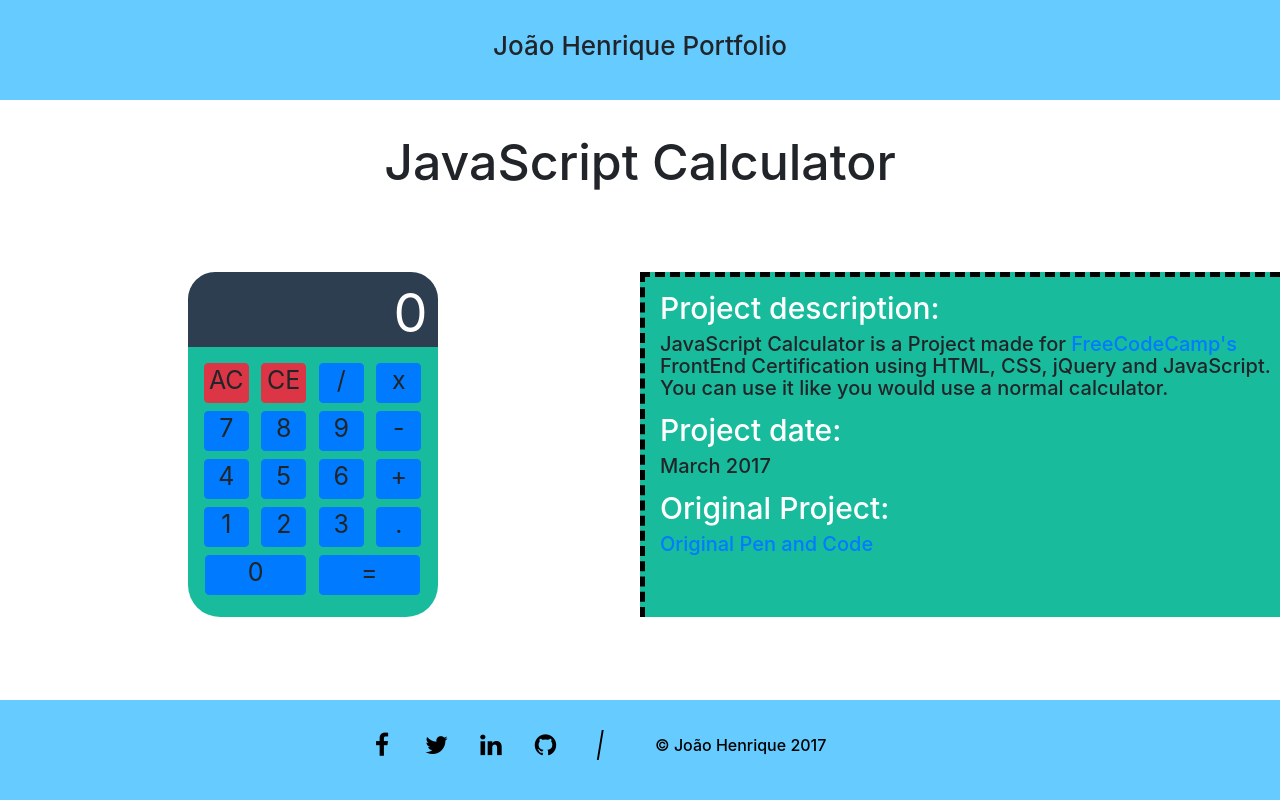
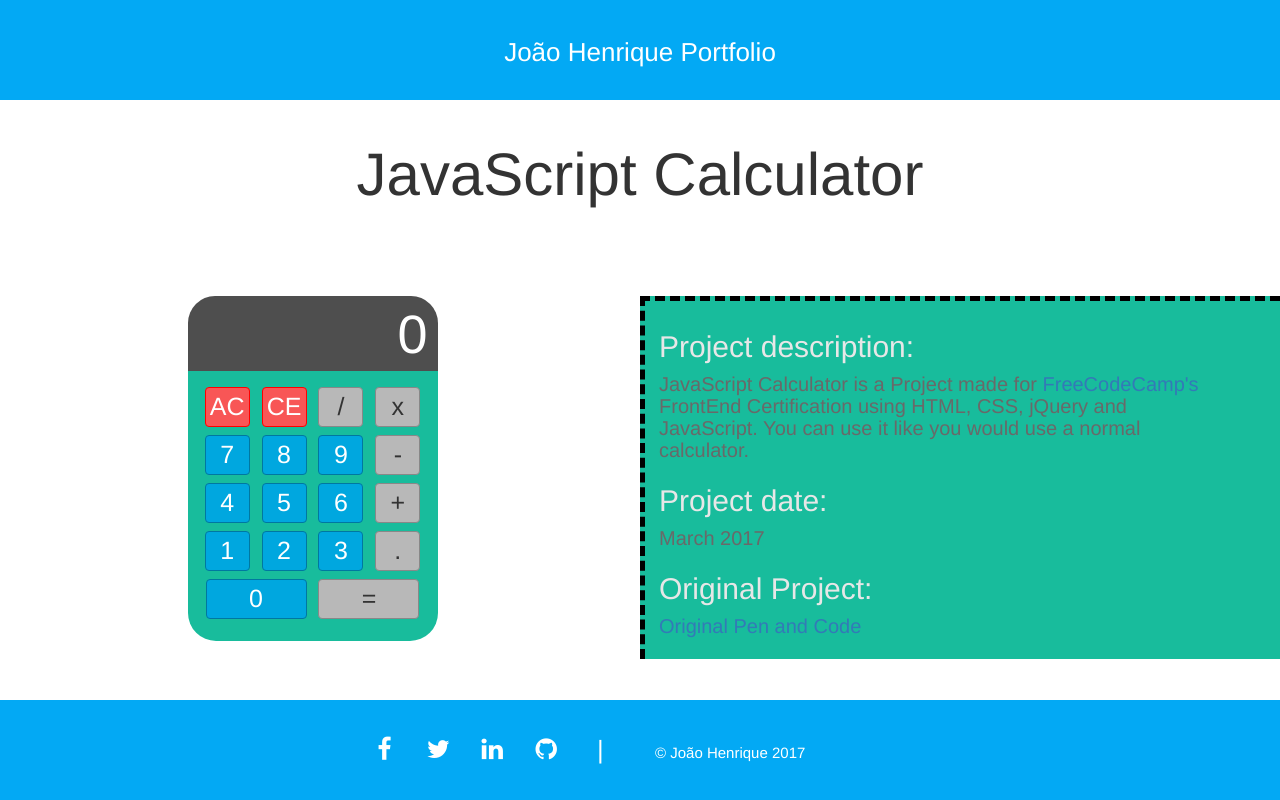
Before and after one commit to Joao-Henrique/FCC-TicTacToe, a website: page index.html in a window 1280 px wide. Drawn offline with nearby package versions, Linux system fonts and the light colour scheme.

Commit message:
style optimizations

```diff
--- a/css/footer.css
+++ b/css/footer.css
@@ -23,6 +23,7 @@ ul.social-network {
   .social-circle li i {
     margin: 0;
     line-height: 40px;
+    color: white;
   }
   .social-circle li .socialIcon:hover i,
   .triggeredHover {
@@ -46,12 +47,10 @@ ul.social-network {
   }
 .socialFooter {
     text-align: center;
-    padding-top: 10px;
+    padding-top: 1em;
 }
 .authorFooter {
-    color: rgb(0, 0, 0);
-    font-size: 25px;
-    padding-top:15px;
+   color: white;
     text-align: center;
 }
 footer {
@@ -59,39 +58,35 @@ footer {
   height:60px;
 }
 .footer {
-  background:#6cf;
+  background:#03A9F4;
 }
 .separator {
   visibility: hidden;
 }
+.separatorHidden {
+  visibility: hidden;
+}
 
 /* Small devices (tablets, 768px and up) */
-@media (min-width: 768px) {
+@media (min-width: 992px) {
   ul.social-network {
     float: right;
   }
   .authorFooter {
     text-align: left;
-    padding-top: 22px;
+    padding-top: 1.4em;
   }
   footer {
     position:absolute;
     bottom:0;
     height:100px;
-  background: #6cf;
+    background: #03A9F4;
     padding-top: 15px;
   }
   .separator {
     visibility: visible;
   }
- }
-
-/* Medium devices (desktops, 992px and up) */
-@media (min-width: 992px) { ... }
-
-/* Large devices (large desktops, 1200px and up) */
-@media (min-width: 1200px) {
-
-
+  h6 {
+    font-size: 15px;
   }
 }
--- a/css/project.css
+++ b/css/project.css
@@ -1,5 +1,5 @@
 #calcOutput{
-    background-color:#2C3E50;
+    background-color:rgb(78, 78, 78);
     color: white;
     font-size:27px;
     width:250px;
@@ -37,3 +37,19 @@
     margin:4px;
     font-size:25px;
   }
+  .btn-primary {
+    background-color: rgb(0, 167, 223);
+    border-style: solid;
+    border-color: rgb(0, 120, 160);
+    color: white;
+  }
+  .btn-danger {
+    background-color: rgb(248, 86, 86);
+    border-style: solid;
+    border-color: red;
+  }
+  .btn-default {
+    background-color: rgb(184, 184, 184);
+    border-style: solid;
+    border-color: rgb(136, 136, 136);
+  }
--- a/css/styles.css
+++ b/css/styles.css
@@ -4,38 +4,43 @@ body {
 .navBar {
   width:100%;
   height:40px;
-  background:#6cf;
-  padding-top: 8px;
+  background:#03A9F4;
+  padding-top: .1em;
 }
 h1 {
-  font-size: 25px;
-  padding-top: 0.4em;
+  font-size: 30px;
 }
 h2 {
-  margin-top: 1em;
-  color: rgb(255, 255, 255);
+  color: rgb(231, 231, 231);
   font-size: 22px;
+  margin-top: .3em;
 }
 h3 {
+  margin-top: .4em;
   font-size: 20px;
+  color: white;
 }
 h5 {
   font-size: 18px;
-}
-.project {
-  margin-top:2em;
+  color: rgb(105, 105, 105);
+  margin-bottom: 0;
+  padding-bottom: .4em;
 }
 .information {
-  border-left-style: dashed;
   border-top-style: dashed;
   border-color: black;
   border-width: 5px;
-  text-align: left;
   background-color: #18BC9C;
   margin-top: 2em;
+  padding: 5%;
 }
 
-/* Small devices (tablets, 768px and up) */
+
+
+
+
+
+
 @media (min-width: 768px) {
   .navBar {
     height:100px;
@@ -44,7 +49,8 @@ h5 {
   h1 {
     margin-top:.3em;
     margin-bottom:1em;
-    font-size: 50px;
+    font-size: 60px;
+    padding-top: 0.4em;
   }
   h2 {
     margin-top: .5em;
@@ -56,26 +62,18 @@ h5 {
   h5 {
     font-size: 20px;
   }
-  .project {
-    margin-top:2em;
-  }
+ }
+ .project {
+  margin-top:2em;
+}
+
+ @media (min-width: 992px) {
   .information {
     border-left-style: dashed;
-    border-top-style: dashed;
-    border-color: black;
-    border-width: 5px;
     text-align: left;
-    background-color: #18BC9C;
-    margin-top: 2em;
+    padding-right: 5%;
+    padding-left: 1em;
+    padding-top: 1em;
+    padding-bottom: 1em;
   }
  }
-
-/* Medium devices (desktops, 992px and up) */
-@media (min-width: 992px) { ... }
-
-/* Large devices (large desktops, 1200px and up) */
-@media (min-width: 1200px) {
-
-
-  }
- }
--- a/index.html
+++ b/index.html
@@ -8,7 +8,7 @@
     <meta name="viewport" content="width=device-width, initial-scale=1, shrink-to-fit=no">
 
     <!-- Bootstrap CSS -->
-    <link rel="stylesheet" href="https://maxcdn.bootstrapcdn.com/bootstrap/4.0.0-beta/css/bootstrap.min.css" integrity="sha384-/Y6pD6FV/Vv2HJnA6t+vslU6fwYXjCFtcEpHbNJ0lyAFsXTsjBbfaDjzALeQsN6M"
+    <link rel="stylesheet" href="https://maxcdn.bootstrapcdn.com/bootstrap/3.3.7/css/bootstrap.min.css" integrity="sha384-BVYiiSIFeK1dGmJRAkycuHAHRg32OmUcww7on3RYdg4Va+PmSTsz/K68vbdEjh4u"
         crossorigin="anonymous">
     <link rel="stylesheet" href="https://maxcdn.bootstrapcdn.com/font-awesome/4.5.0/css/font-awesome.min.css">
 
@@ -46,26 +46,26 @@
             <div class="text-center" id="calculator">
                 <a class="btn btn-danger button calcBtn" id="calcDeleteAll">AC</a>
                 <a class="btn btn-danger button calcBtn" id="calcBackOne">CE</a>
-                <a class="btn btn-primary button calcBtn" id="/" simbols>/</a>
-                <a class="btn btn-primary button calcBtn" id="*" simbols>x</a>
+                <a class="btn btn-default button calcBtn" id="/" simbols>/</a>
+                <a class="btn btn-default button calcBtn" id="*" simbols>x</a>
                 <br>
                 <a class="btn btn-primary button calcBtn" id="7">7</a>
                 <a class="btn btn-primary button calcBtn" id="8">8</a>
                 <a class="btn btn-primary button calcBtn" id="9">9</a>
-                <a class="btn btn-primary button calcBtn" id="-">-</a>
+                <a class="btn btn-default button calcBtn" id="-">-</a>
                 <br>
                 <a class="btn btn-primary button calcBtn" id="4">4</a>
                 <a class="btn btn-primary button calcBtn" id="5">5</a>
                 <a class="btn btn-primary button calcBtn" id="6">6</a>
-                <a class="btn btn-primary button calcBtn" id="+">+</a>
+                <a class="btn btn-default button calcBtn" id="+">+</a>
                 <br>
                 <a class="btn btn-primary button calcBtn" id="1">1</a>
                 <a class="btn btn-primary button calcBtn" id="2">2</a>
                 <a class="btn btn-primary button calcBtn" id="3">3</a>
-                <a class="btn btn-primary button calcBtn" id=".">.</a>
+                <a class="btn btn-default button calcBtn" id=".">.</a>
                 <br>
                 <a class="btn btn-primary bigButton calcBigBtn" id="0">0</a>
-                <a class="btn btn-primary bigButton calcBigBtn" id="calcTotal">=</a>
+                <a class="btn btn-default bigButton calcBigBtn" id="calcTotal">=</a>
             </div>
         </div>
         <div class="col-md-6 information">
@@ -106,6 +106,11 @@
         <div class="col-md-6 socialFooter ">
             <ul class="social-network social-circle ">
                 <li>
+                    <a class="socialIcon separatorHidden">
+                        <i>|</i>
+                    </a>
+                </li>
+                <li>
                     <a class="socialIcon " href="https://www.facebook.com/ljoaohenriquel " class="icoFacebook
             " title="Facebook ">
                         <i class="fa fa-facebook "></i>
```
Lines whose indentation alone changed are shown as unchanged.
